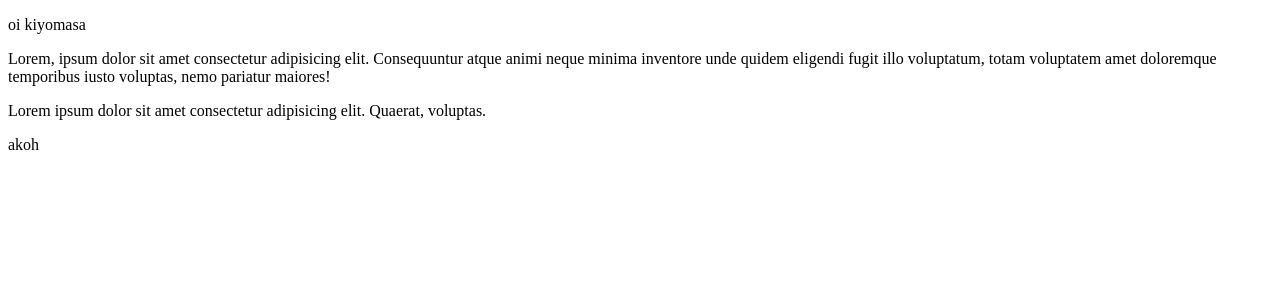
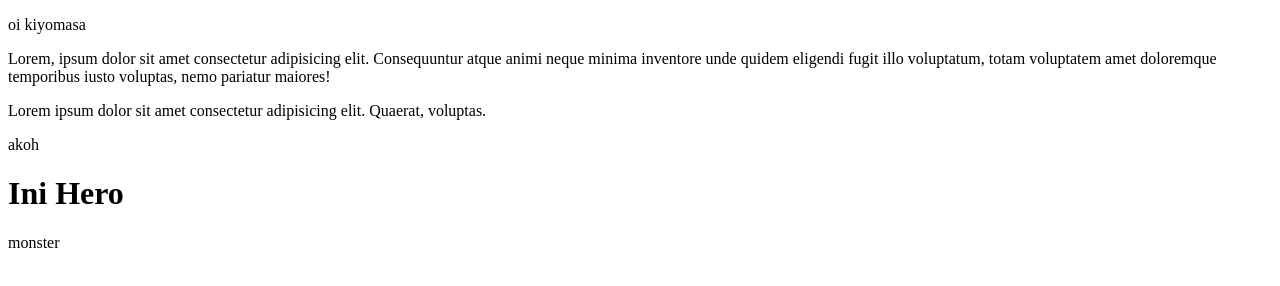
Before and after one commit to Arizeee/bangmaugithub, a plain HTML site: page index.html in a window 1280 px wide. Drawn offline with Linux system fonts and the light colour scheme.

Commit message:
tambah hero

```diff
--- a/index.html
+++ b/index.html
@@ -17,5 +17,10 @@
     <div>
         <p>akoh</p>
     </div>
+
+    <div class="hero">
+        <h1>Ini Hero</h1>
+        <p>monster</p>
+    </div>
 </body>
 </html>
```
